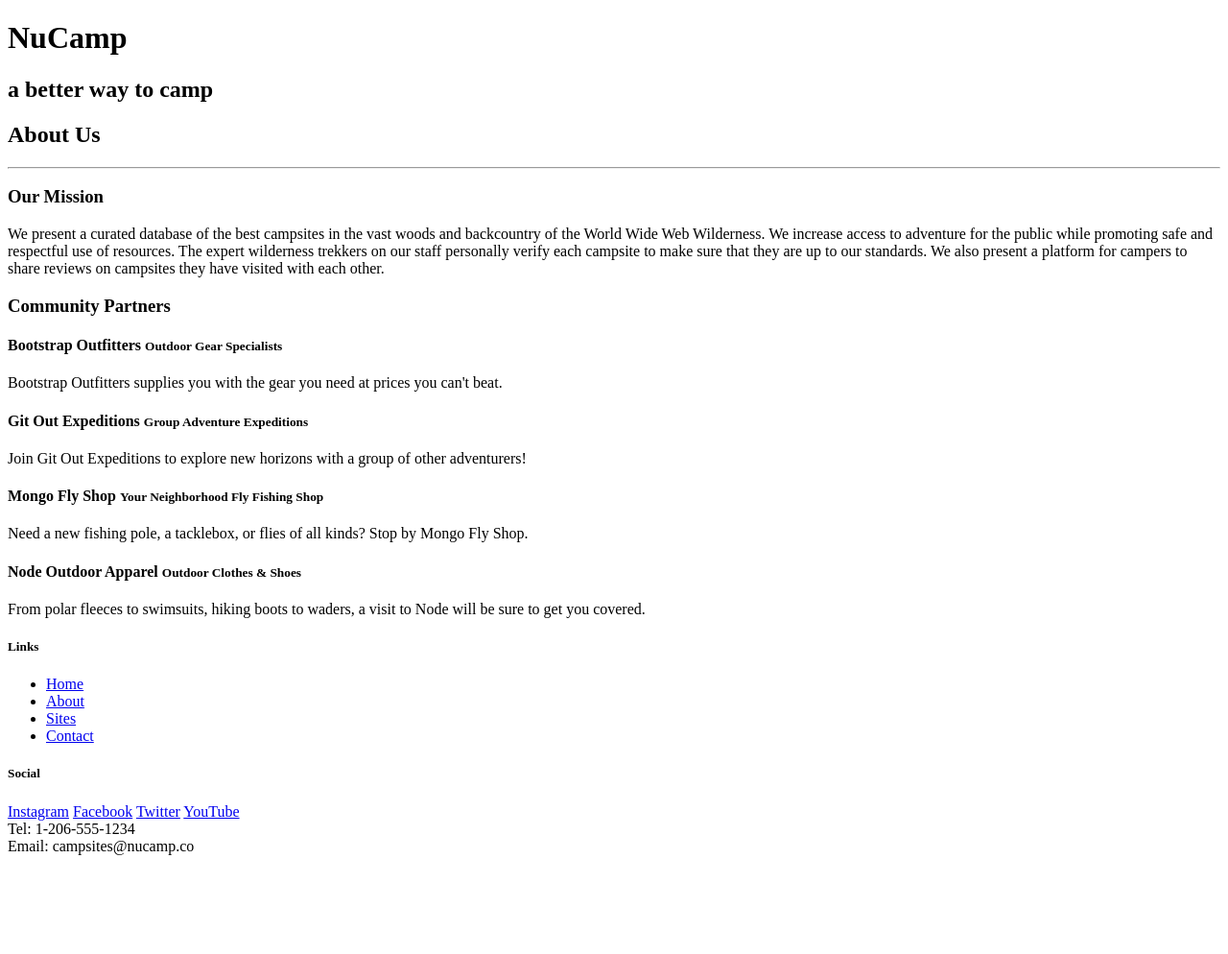
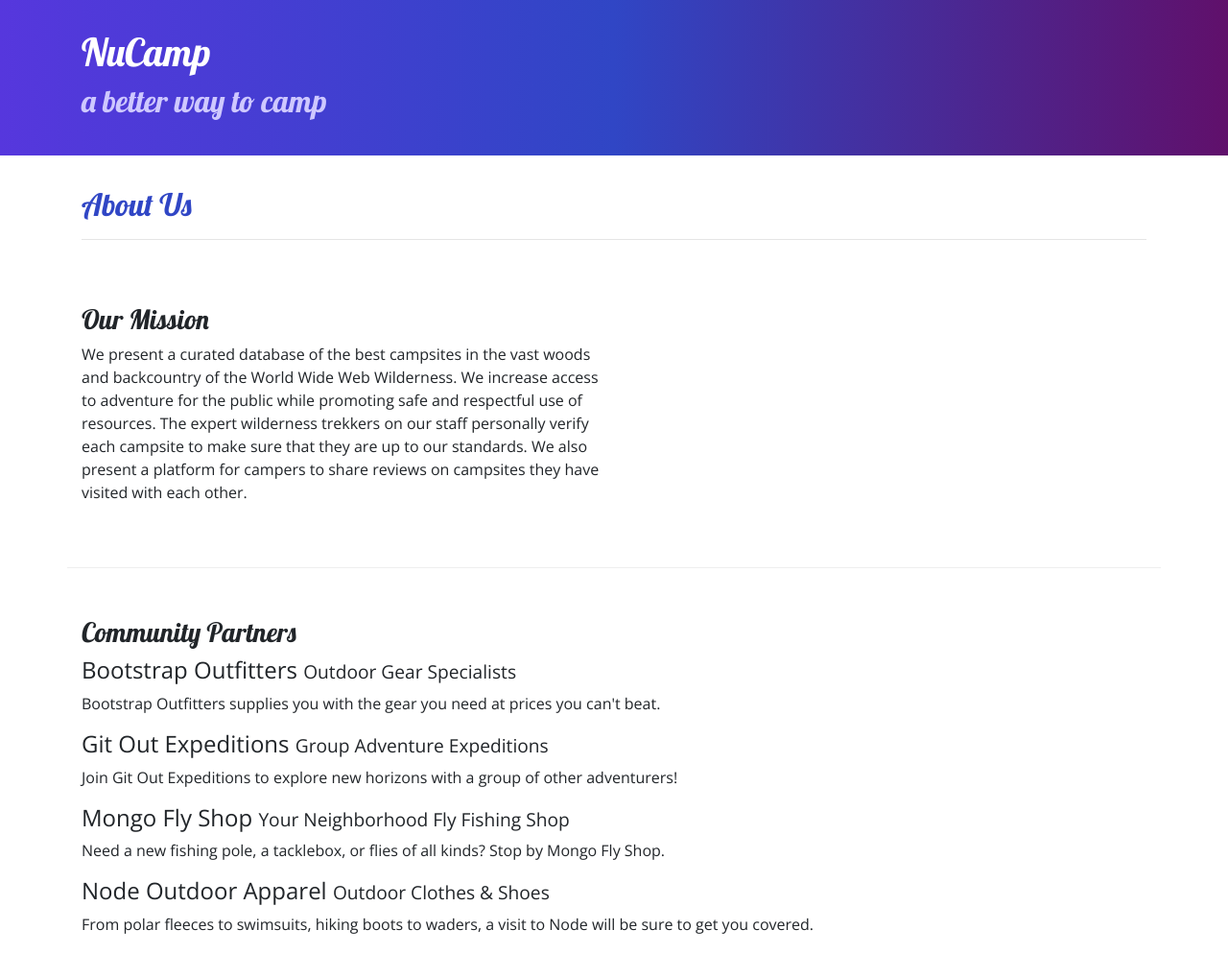
Before and after one commit to torresjds/nucampsite, a website: page aboutus.html in a window 1280 px wide. Shown: the top 994 px of the page at 96% size. Before the commit the page ends 899 px from the top, so only its background shows below. Drawn offline with nearby package versions, Linux system fonts and the light colour scheme.

Commit message:
about us and index first changes

```diff
--- a/aboutus.html
+++ b/aboutus.html
@@ -4,6 +4,20 @@
     <!-- Required meta tags always come first -->
     <meta charset="utf-8" />
     <meta name="viewport" content="width=device-width, initial-scale=1" />
+
+    <!-- Bootstrap CSS -->
+    <link
+      rel="stylesheet"
+      href="node_modules/bootstrap/dist/css/bootstrap.min.css"
+    />
+
+    <!-- additional CSS MUST BE AFTER bootstrap CSS-->
+
+    <link
+      rel="stylesheet"
+      href="https://fonts.googleapis.com/css?family=Lobster|Open+Sans"
+    />
+    <link rel="stylesheet" href="css/styles.css" />
 
     <title>Empty</title>
   </head>
@@ -20,16 +34,17 @@
       </div>
     </header>
 
-    <div>
-      <div>
-        <div>
+    <div class="container">
+      <div class="row">
+        <div class="col">
           <h2>About Us</h2>
           <hr />
         </div>
       </div>
 
-      <div>
-        <div>
+
+      <div class="row row-content">
+        <div class="col-sm-6 col-md-6">
           <h3>Our Mission</h3>
           <p>
             We present a curated database of the best campsites in the vast
@@ -43,30 +58,33 @@
         </div>
       </div>
 
-      <div>
-        <div>
+
+      <div class="row row-content">
+        <div class="col">
           <h3>Community Partners</h3>
+
+
           <h4>Bootstrap Outfitters <small>Outdoor Gear Specialists</small></h4>
-          <p>
+          <p class="d-none d-sm-block">
             Bootstrap Outfitters supplies you with the gear you need at prices
             you can't beat.
           </p>
           <h4>
             Git Out Expeditions <small>Group Adventure Expeditions</small>
           </h4>
-          <p>
+          <p class="d-none d-sm-block">
             Join Git Out Expeditions to explore new horizons with a group of
             other adventurers!
           </p>
           <h4>
             Mongo Fly Shop <small>Your Neighborhood Fly Fishing Shop</small>
           </h4>
-          <p>
+          <p class="d-none d-sm-block">
             Need a new fishing pole, a tacklebox, or flies of all kinds? Stop by
             Mongo Fly Shop.
           </p>
           <h4>Node Outdoor Apparel <small>Outdoor Clothes & Shoes</small></h4>
-          <p>
+          <p class="d-none d-sm-block">
             From polar fleeces to swimsuits, hiking boots to waders, a visit to
             Node will be sure to get you covered.
           </p>
@@ -100,5 +118,12 @@
         </div>
       </div>
     </footer>
+
+    <!-- jQuery must come first, then Popper.js, then the Bootstrap JavaScript plugins.-->
+
+    <script src="node_modules/jquery/dist/jquery.slim.min.js"></script>
+    <script src="node_modules/popper.js/dist/umd/popper.min.js"></script>
+    <script src="node_modules/bootstrap/dist/js/bootstrap.min.js"></script>
+
   </body>
 </html>
```
Also changed, not shown: index.html (+4 -4 lines).
